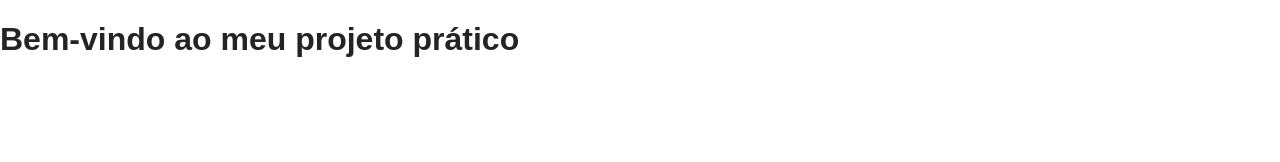
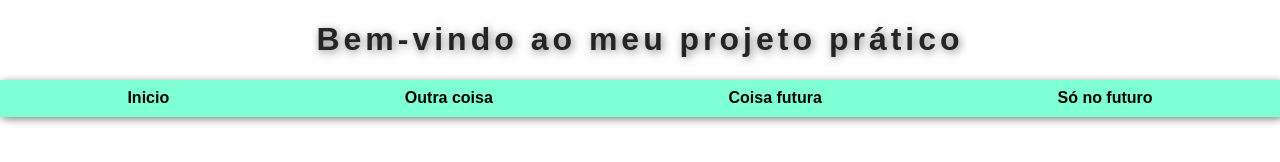
Before and after one commit to Garrido-cod/Pratica-site, a plain HTML site: page index.html in a window 1280 px wide. Drawn offline with Linux system fonts and the light colour scheme.

Commit message:
atualização 1.1

```diff
--- a/index.html
+++ b/index.html
@@ -9,7 +9,15 @@
 </head>
 <body>
     <header>
-        <h1>Bem-vindo ao meu projeto prático</h1>
+        <h1 class="titulo-head">Bem-vindo ao meu projeto prático</h1>
+        <nav class="menu">
+            <ul class="menu-list">
+                <li><a href="./index.html">Inicio</a></li>
+                <li><a href="#">Outra coisa</a></li>
+                <li><a href="#">Coisa futura</a></li>
+                <li><a href="#">Só no futuro</a></li>
+            </ul>
+        </nav>
     </header>
 
 </body>
--- a/style.css
+++ b/style.css
@@ -6,3 +6,37 @@ body{
     word-wrap: break-word;
     overflow-wrap: break-word;
 }
+
+.titulo-head{
+    display: flex;
+    justify-content: center;
+    letter-spacing: 4px;
+    text-shadow: 0.1rem 0.1rem 0.5rem rgba(0,0,0,0.5);
+}
+
+.menu-list{
+    display: flex;
+    justify-content: space-around;
+    background-color: aquamarine;
+    padding: 0.6rem;
+    box-shadow: 0.1rem 0.1rem 0.5rem rgba(0,0,0,0.5);
+}
+
+ul{
+    display: inline-flex;
+    list-style: none;
+}
+
+a{
+    text-decoration: none;
+    color: black;
+    font-weight: 900;
+    padding: .5rem 1rem;
+}
+
+a:hover{
+    background-color: rgba(0, 0, 0, 0.5);
+    border-radius: 10px;
+    color: white;
+    transition: 0.5s;
+}
```
